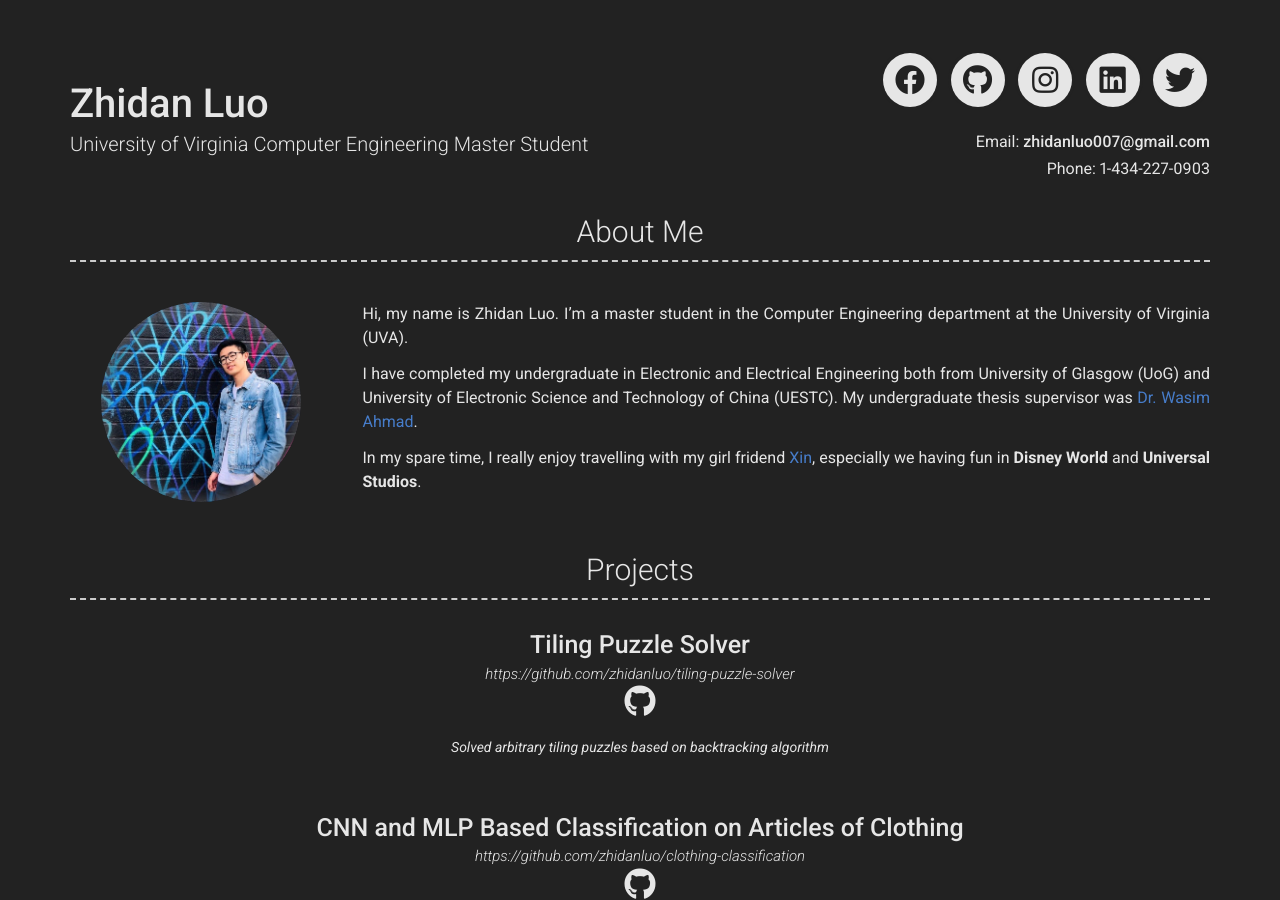
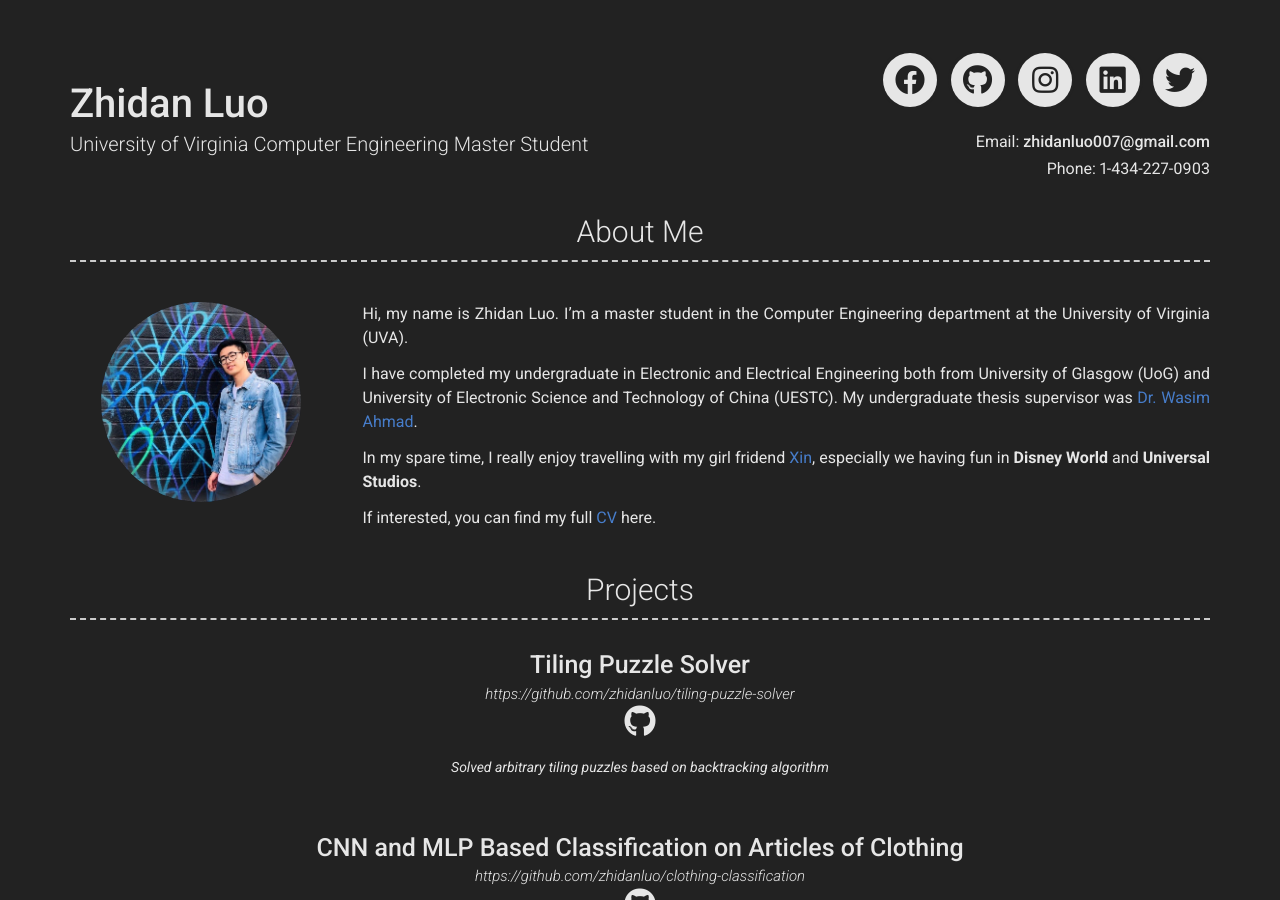
Before and after one commit to zhidanluo/zhidanluo.github.io, a Jekyll site: the page built from index.md, in a window 1280 px wide and 900 px high. Built offline with Jekyll 4.4.1, drawn with Linux system fonts in a browser that asks for light colours; nearby versions of some CDN libraries.

Commit message:
Update _config.yml

```diff
--- a/_config.yml
+++ b/_config.yml
@@ -52,7 +52,10 @@ about_content: | # this will include new lines to allow paragraphs
   [Dr. Wasim Ahmad](https://www.gla.ac.uk/schools/engineering/staff/wasimahmad/#).<br/>
 
   In my spare time, I really enjoy travelling with my girl fridend [Xin](https://www.instagram.com/devil_mx16/),
-  especially we having fun in **Disney World** and **Universal Studios**.
+  especially we having fun in **Disney World** and **Universal Studios**.<br/>
+
+  If interested, you can find my full
+  [CV](https://github.com/zhidanluo/zhidanluo.github.io/blob/master/cv/Resume_0.11.pdf) here.
 
 # Projects Section
 # projects_title: Projects #(Use this to override about projects section title)
```
